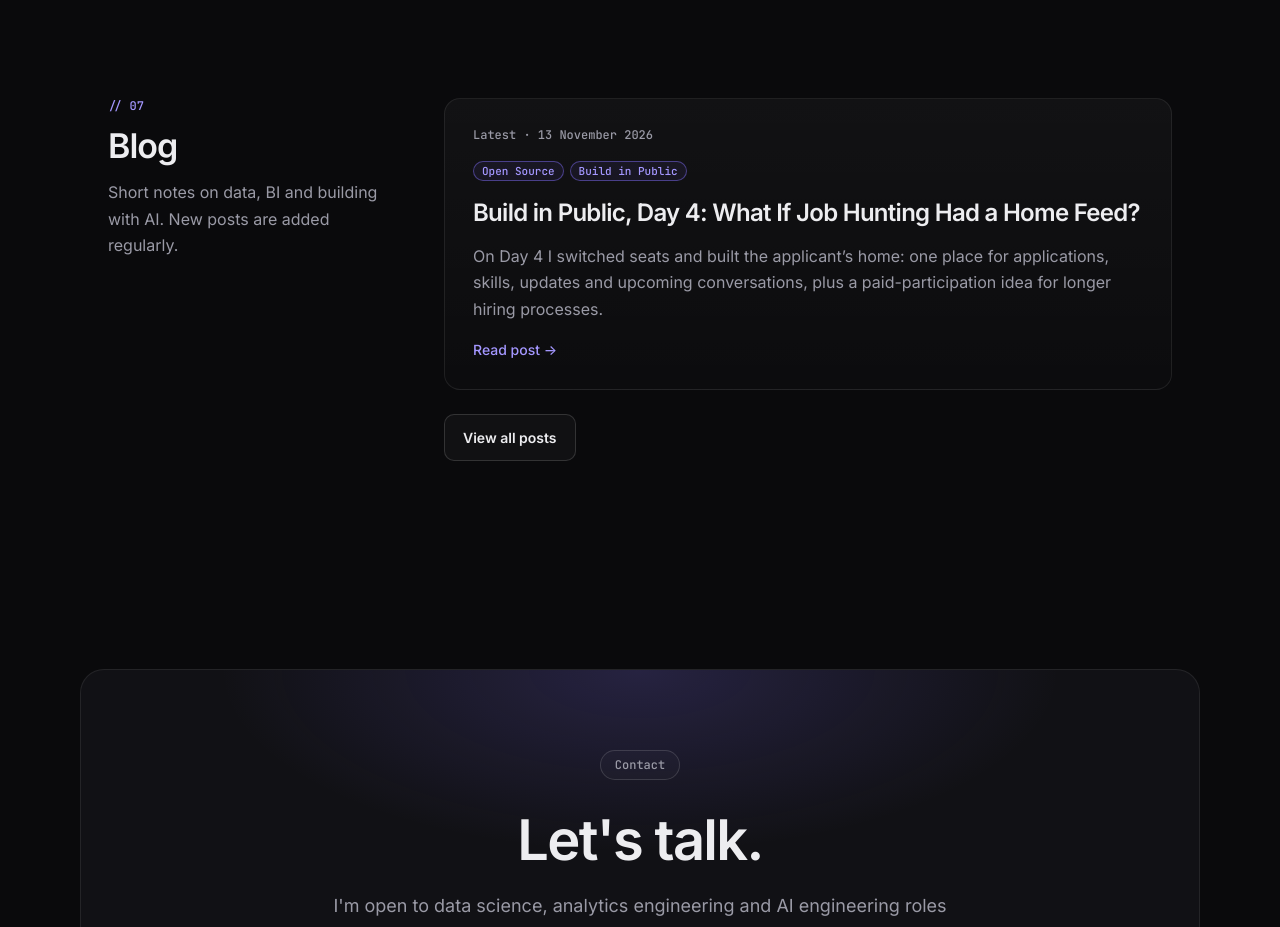
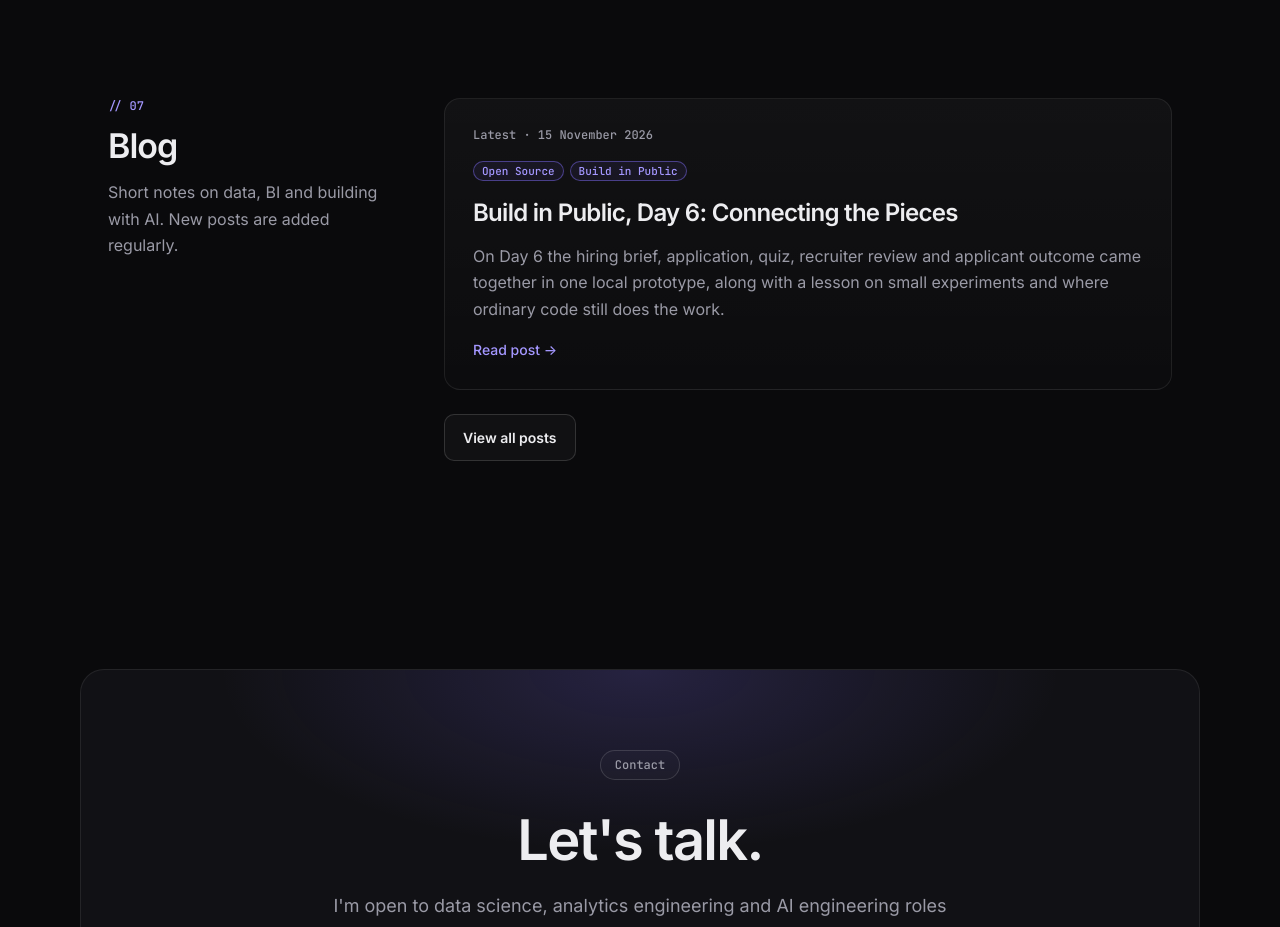
Before and after one commit to TravisJohn/TravisJohn.github.io, a plain HTML site: page index.html in a window 1280 px wide. Shown: the part 5620-6547 px from the top of the page. Drawn offline with Linux system fonts and the light colour scheme.

Commit message:
Homepage latest: OpenProbe Day 6

```diff
--- a/index.html
+++ b/index.html
@@ -112,7 +112,7 @@
 
 <section id="blog"><div class="wrap split">
 <header class="sh"><span class="num">07</span><h2>Blog</h2><p class="sub">Short notes on data, BI and building with AI. New posts are added regularly.</p></header>
-<div><article class="post"><p class="kicker">Latest · <time datetime="2026-11-13">13 November 2026</time></p><p class="tags"><span class="pill">Open Source</span><span class="pill">Build in Public</span></p><h3><a href="blog/posts/2026-11-13-openprobe-day-4.html">Build in Public, Day 4: What If Job Hunting Had a Home Feed?</a></h3><p>On Day 4 I switched seats and built the applicant’s home: one place for applications, skills, updates and upcoming conversations, plus a paid-participation idea for longer hiring processes.</p><a class="more" href="blog/posts/2026-11-13-openprobe-day-4.html">Read post <span aria-hidden="true">→</span></a></article>
+<div><article class="post"><p class="kicker">Latest · <time datetime="2026-11-15">15 November 2026</time></p><p class="tags"><span class="pill">Open Source</span><span class="pill">Build in Public</span></p><h3><a href="blog/posts/2026-11-15-openprobe-day-6.html">Build in Public, Day 6: Connecting the Pieces</a></h3><p>On Day 6 the hiring brief, application, quiz, recruiter review and applicant outcome came together in one local prototype, along with a lesson on small experiments and where ordinary code still does the work.</p><a class="more" href="blog/posts/2026-11-15-openprobe-day-6.html">Read post <span aria-hidden="true">→</span></a></article>
 <p><a class="btn ghost" href="blog/">View all posts</a></p></div>
 </div></section>
 
```
